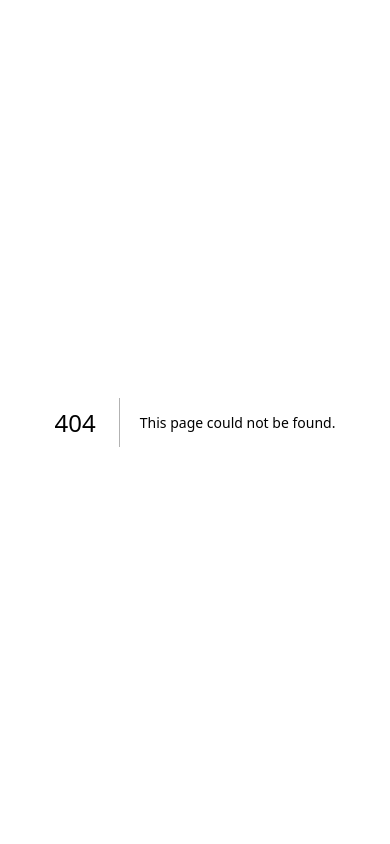
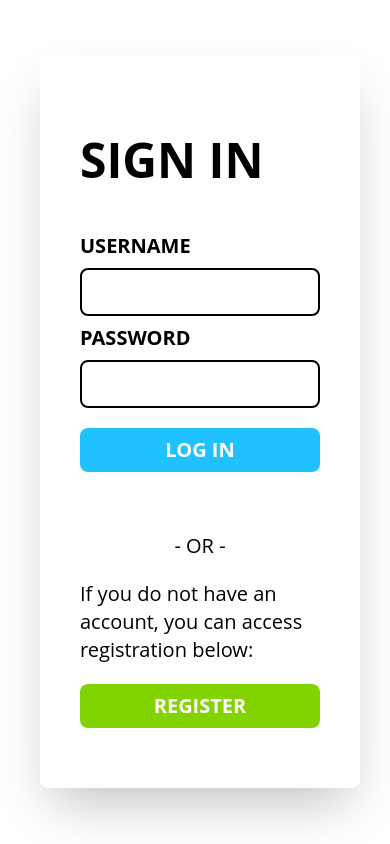
Before and after one commit to SatanshuMishra/honours-project, a Next.js app: page /user-auth in a window 390 px wide. Before the commit this address had no page. Built offline with nearby package versions, Linux system fonts and the light colour scheme.

Commit message:
Implemented UI/UX for Log In
- Implemented UI/UX for Log In page.
- Implemented Responsive Design.

```diff
--- a/app/globals.css
+++ b/app/globals.css
@@ -2,26 +2,11 @@
 @tailwind components;
 @tailwind utilities;
 
-:root {
-  --foreground-rgb: 0, 0, 0;
-  --background-start-rgb: 214, 219, 220;
-  --background-end-rgb: 255, 255, 255;
+@import url("https://fonts.googleapis.com/css2?family=Open+Sans:ital,wght@0,300;0,400;0,500;0,600;0,700;0,800;1,300;1,400;1,500;1,600;1,700;1,800&display=swap");
+
+* {
+  box-sizing: border-box;
+  padding: 0;
+  margin: 0;
+  font-family: "Open Sans", sans-serif;
 }
-
-@media (prefers-color-scheme: dark) {
-  :root {
-    --foreground-rgb: 255, 255, 255;
-    --background-start-rgb: 0, 0, 0;
-    --background-end-rgb: 0, 0, 0;
-  }
-}
-
-body {
-  color: rgb(var(--foreground-rgb));
-  background: linear-gradient(
-      to bottom,
-      transparent,
-      rgb(var(--background-end-rgb))
-    )
-    rgb(var(--background-start-rgb));
-}
--- a/app/page.tsx
+++ b/app/page.tsx
@@ -1,113 +1,10 @@
-import Image from 'next/image'
+import Image from "next/image";
+import UserAuth from "./user-auth/page";
 
 export default function Home() {
   return (
-    <main className="flex min-h-screen flex-col items-center justify-between p-24">
-      <div className="z-10 max-w-5xl w-full items-center justify-between font-mono text-sm lg:flex">
-        <p className="fixed left-0 top-0 flex w-full justify-center border-b border-gray-300 bg-gradient-to-b from-zinc-200 pb-6 pt-8 backdrop-blur-2xl dark:border-neutral-800 dark:bg-zinc-800/30 dark:from-inherit lg:static lg:w-auto  lg:rounded-xl lg:border lg:bg-gray-200 lg:p-4 lg:dark:bg-zinc-800/30">
-          Get started by editing&nbsp;
-          <code className="font-mono font-bold">app/page.tsx</code>
-        </p>
-        <div className="fixed bottom-0 left-0 flex h-48 w-full items-end justify-center bg-gradient-to-t from-white via-white dark:from-black dark:via-black lg:static lg:h-auto lg:w-auto lg:bg-none">
-          <a
-            className="pointer-events-none flex place-items-center gap-2 p-8 lg:pointer-events-auto lg:p-0"
-            href="https://vercel.com?utm_source=create-next-app&utm_medium=appdir-template&utm_campaign=create-next-app"
-            target="_blank"
-            rel="noopener noreferrer"
-          >
-            By{' '}
-            <Image
-              src="/vercel.svg"
-              alt="Vercel Logo"
-              className="dark:invert"
-              width={100}
-              height={24}
-              priority
-            />
-          </a>
-        </div>
-      </div>
-
-      <div className="relative flex place-items-center before:absolute before:h-[300px] before:w-[480px] before:-translate-x-1/2 before:rounded-full before:bg-gradient-radial before:from-white before:to-transparent before:blur-2xl before:content-[''] after:absolute after:-z-20 after:h-[180px] after:w-[240px] after:translate-x-1/3 after:bg-gradient-conic after:from-sky-200 after:via-blue-200 after:blur-2xl after:content-[''] before:dark:bg-gradient-to-br before:dark:from-transparent before:dark:to-blue-700 before:dark:opacity-10 after:dark:from-sky-900 after:dark:via-[#0141ff] after:dark:opacity-40 before:lg:h-[360px] z-[-1]">
-        <Image
-          className="relative dark:drop-shadow-[0_0_0.3rem_#ffffff70] dark:invert"
-          src="/next.svg"
-          alt="Next.js Logo"
-          width={180}
-          height={37}
-          priority
-        />
-      </div>
-
-      <div className="mb-32 grid text-center lg:max-w-5xl lg:w-full lg:mb-0 lg:grid-cols-4 lg:text-left">
-        <a
-          href="https://nextjs.org/docs?utm_source=create-next-app&utm_medium=appdir-template&utm_campaign=create-next-app"
-          className="group rounded-lg border border-transparent px-5 py-4 transition-colors hover:border-gray-300 hover:bg-gray-100 hover:dark:border-neutral-700 hover:dark:bg-neutral-800/30"
-          target="_blank"
-          rel="noopener noreferrer"
-        >
-          <h2 className={`mb-3 text-2xl font-semibold`}>
-            Docs{' '}
-            <span className="inline-block transition-transform group-hover:translate-x-1 motion-reduce:transform-none">
-              -&gt;
-            </span>
-          </h2>
-          <p className={`m-0 max-w-[30ch] text-sm opacity-50`}>
-            Find in-depth information about Next.js features and API.
-          </p>
-        </a>
-
-        <a
-          href="https://nextjs.org/learn?utm_source=create-next-app&utm_medium=appdir-template-tw&utm_campaign=create-next-app"
-          className="group rounded-lg border border-transparent px-5 py-4 transition-colors hover:border-gray-300 hover:bg-gray-100 hover:dark:border-neutral-700 hover:dark:bg-neutral-800/30"
-          target="_blank"
-          rel="noopener noreferrer"
-        >
-          <h2 className={`mb-3 text-2xl font-semibold`}>
-            Learn{' '}
-            <span className="inline-block transition-transform group-hover:translate-x-1 motion-reduce:transform-none">
-              -&gt;
-            </span>
-          </h2>
-          <p className={`m-0 max-w-[30ch] text-sm opacity-50`}>
-            Learn about Next.js in an interactive course with&nbsp;quizzes!
-          </p>
-        </a>
-
-        <a
-          href="https://vercel.com/templates?framework=next.js&utm_source=create-next-app&utm_medium=appdir-template&utm_campaign=create-next-app"
-          className="group rounded-lg border border-transparent px-5 py-4 transition-colors hover:border-gray-300 hover:bg-gray-100 hover:dark:border-neutral-700 hover:dark:bg-neutral-800/30"
-          target="_blank"
-          rel="noopener noreferrer"
-        >
-          <h2 className={`mb-3 text-2xl font-semibold`}>
-            Templates{' '}
-            <span className="inline-block transition-transform group-hover:translate-x-1 motion-reduce:transform-none">
-              -&gt;
-            </span>
-          </h2>
-          <p className={`m-0 max-w-[30ch] text-sm opacity-50`}>
-            Explore starter templates for Next.js.
-          </p>
-        </a>
-
-        <a
-          href="https://vercel.com/new?utm_source=create-next-app&utm_medium=appdir-template&utm_campaign=create-next-app"
-          className="group rounded-lg border border-transparent px-5 py-4 transition-colors hover:border-gray-300 hover:bg-gray-100 hover:dark:border-neutral-700 hover:dark:bg-neutral-800/30"
-          target="_blank"
-          rel="noopener noreferrer"
-        >
-          <h2 className={`mb-3 text-2xl font-semibold`}>
-            Deploy{' '}
-            <span className="inline-block transition-transform group-hover:translate-x-1 motion-reduce:transform-none">
-              -&gt;
-            </span>
-          </h2>
-          <p className={`m-0 max-w-[30ch] text-sm opacity-50`}>
-            Instantly deploy your Next.js site to a shareable URL with Vercel.
-          </p>
-        </a>
-      </div>
+    <main>
+      <UserAuth />
     </main>
-  )
+  );
 }
--- /dev/null
+++ b/app/user-auth/page.tsx
@@ -0,0 +1,55 @@
+import Image from "next/image";
+import React from "react";
+import LoginSVG from "../../public/unDraw_Login.svg";
+import RegisterSVG from "../../public/unDraw_Register.svg";
+
+function UserAuth() {
+  return (
+    <section className="flex flex-row justify-evenly items-center w-screen h-screen">
+      <div className="w-full flex flex-col justify-center items-center shadow-2xl rounded-lg p-10 min-w-[20rem] mx-10">
+        <div className="w-full flex flex-col justify-center items-start">
+          <h1 className="text-5xl font-bold my-10">SIGN IN</h1>
+          <form className="w-full flex flex-col justify-center items-start text-black text-xl mb-5">
+            <label className="font-bold my-2" htmlFor="username">
+              USERNAME
+            </label>
+            <input
+              className="p-2 border-2 border-black rounded-lg w-full"
+              id="email"
+              type="email"
+            />
+            <label className="font-bold my-2" htmlFor="password">
+              PASSWORD
+            </label>
+            <input
+              className="p-2 border-2 border-black rounded-lg w-full"
+              id="password"
+              type="password"
+            />
+            <button
+              className="p-2 text-white rounded-lg w-full font-bold my-5 bg-[#1FC2FF]"
+              type="submit"
+            >
+              LOG IN
+            </button>
+          </form>
+        </div>
+        <p className="text-xl my-5 w-full text-center"> - OR - </p>
+        <p className="text-xl w-full text-left">
+          If you do not have an account, you can access registration below:
+        </p>
+        <button
+          className="text-xl p-2 text-white rounded-lg w-full font-bold my-5 bg-[#82D400]"
+          type="submit"
+        >
+          REGISTER
+        </button>
+      </div>
+      <div className="hidden w-full xl:flex flex-col justify-center items-center mx-10">
+        <Image src={LoginSVG} alt="LoginSVG" className="h-fit w-auto" />
+      </div>
+    </section>
+  );
+}
+
+export default UserAuth;
```
Also changed, not shown: public/unDraw_Login.svg (added), public/unDraw_Register.svg (added).
